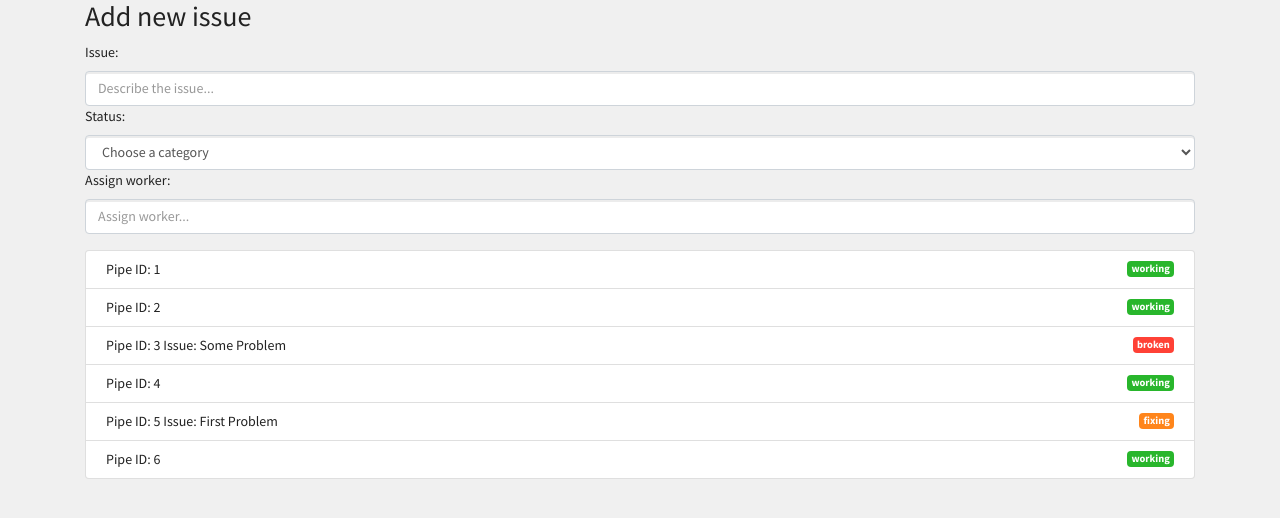
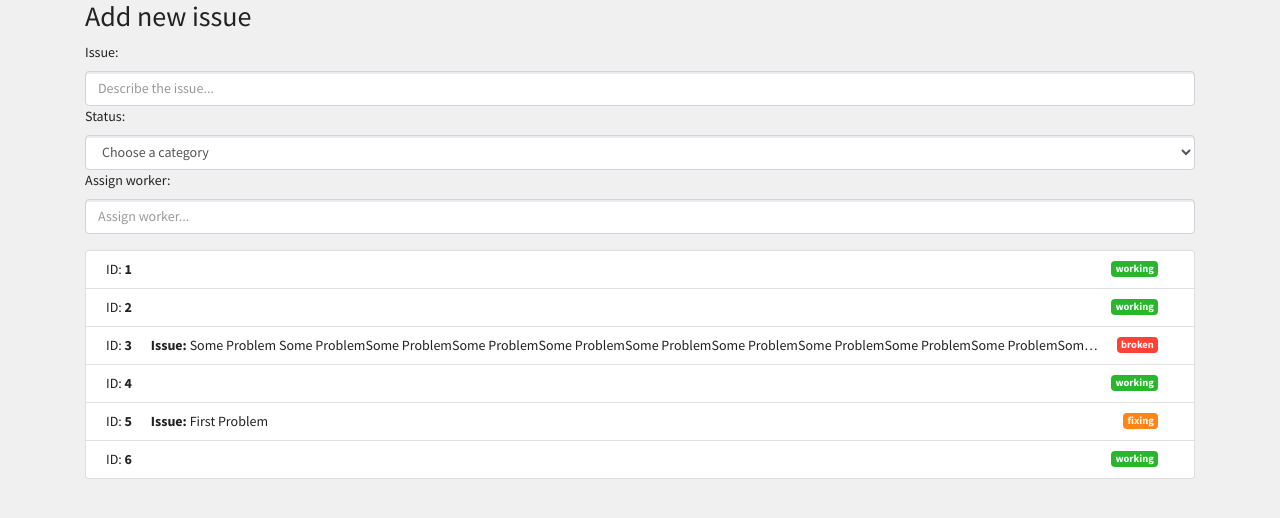
Before and after one commit to ValtsV/pipe-issue-tracker, a plain HTML site: page index.html in a window 1280 px wide. Drawn offline with nearby package versions, Linux system fonts and the light colour scheme.

Commit message:
[list truncates text]

```diff
--- a/app.js
+++ b/app.js
@@ -21,12 +21,12 @@ fetch("pipes.json")
       }
 
       if (status === "warning" || status === "danger") {
-        issueText = `Issue: ${pipe.issueHistory[0]}`;
+        issueText = `<b>Issue:</b> ${pipe.issueHistory[0]}`;
       }
       output += `
       <li class="list-group-item d-flex justify-content-between align-items-center">
-      Pipe ID: ${pipe.id} ${issueText}
-      <span class="badge badge-primary bg-${status}">${pipe.status}</span></li>
+      <div>ID: <b>${pipe.id}</b>   <span class="marg-l">${issueText}</span></div>
+      <span class="badge badge-primary bg-${status} marg-l">${pipe.status}</span></li>
             `;
     });
     pipeList.innerHTML = output;
--- a/pipes.json
+++ b/pipes.json
@@ -15,7 +15,10 @@
     "id": 3,
     "status": "broken",
     "assignedWorker": null,
-    "issueHistory": ["Some Problem", "Earlier Problem"]
+    "issueHistory": [
+      "Some Problem Some ProblemSome ProblemSome ProblemSome ProblemSome ProblemSome ProblemSome ProblemSome ProblemSome ProblemSome ProblemSome ProblemSome ProblemSome ProblemSome ProblemSome ProblemSome ProblemSome Problem",
+      "Earlier Problem"
+    ]
   },
   {
     "id": 4,
--- a/style.css
+++ b/style.css
@@ -1,7 +1,22 @@
 .list-group-item {
   padding: 0.5rem 1.25rem;
+  /* overflow: hidden;
+  min-width: 0;
+  text-overflow: ellipsis;
+  white-space: nowrap; */
+}
+
+.list-group-item div {
+  overflow: hidden;
+  min-width: 0;
+  text-overflow: ellipsis;
+  white-space: nowrap;
 }
 
 .list-group button {
   margin: 0.1rem 0rem;
 }
+
+.marg-l {
+  margin: 0rem 1rem;
+}
```
